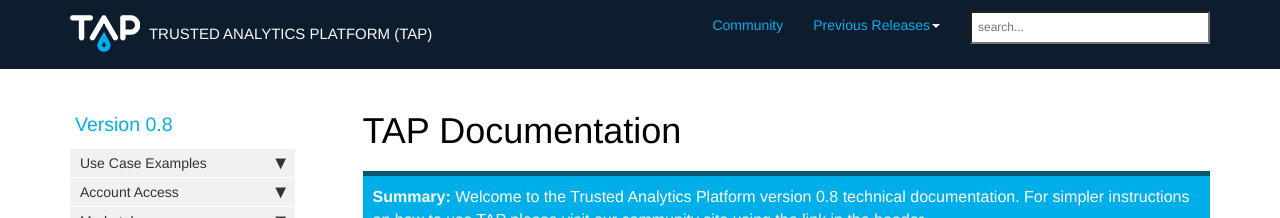
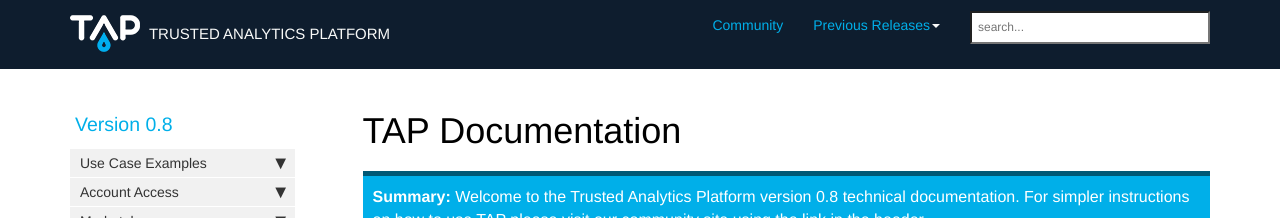
Before and after one commit to Kendralabs/tapanalyticstoolkit.github.io, a Jekyll site: the page built from index.md, in a window 1280 px wide. Shown: the top 218 px of the page. Built offline with Jekyll 4.4.1, drawn with Linux system fonts in a browser that asks for light colours; nearby versions of some CDN libraries; comment, search, counter and statistics services are not loaded.

Commit message:
Update _config.yml

```diff
--- a/_config.yml
+++ b/_config.yml
@@ -2,7 +2,7 @@
 output: web
 # this property is useful for conditional filtering of content that is separate from the PDF.
 
-topnav_title: Trusted Analytics Platform (TAP)
+topnav_title: Trusted Analytics Platform
 # this appears on the top navigation bar next to the home button
 
 site_title: Trusted Analytics Platform (TAP) Documentation
```
